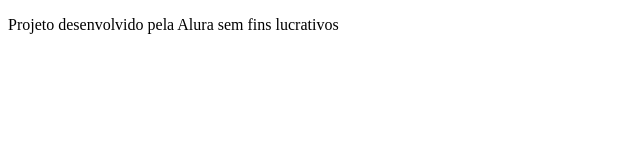
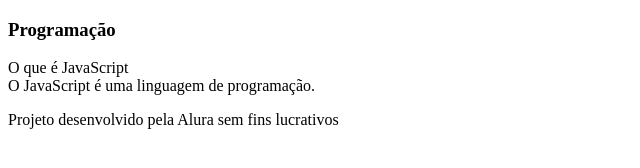
Before and after one commit to henrypedroso/flash_card_henry, a plain HTML site: page index.html in a window 1280 px wide. Shown: the whole page, without its empty margins (0-640 px from the left). Drawn offline with Linux system fonts and the light colour scheme.

Commit message:
ssssssssssssssssss

```diff
--- a/index.html
+++ b/index.html
@@ -7,7 +7,22 @@
 </head>
 <body>
     <main>
+<section id="container">
+    <article class="cartao">
+       <div class="cartao__conteudo">
+        <h3>Programação</h3>
 
+        <div class="cartao__conteudo__pergunta">
+        O que é JavaScript
+        </div>
+
+        <div class="cartao__conteudo__resposta">
+            O JavaScript é uma linguagem de programação.
+        </div>
+
+       </div>
+    </article>
+</section>
     </main>
 
     <footer>
```
